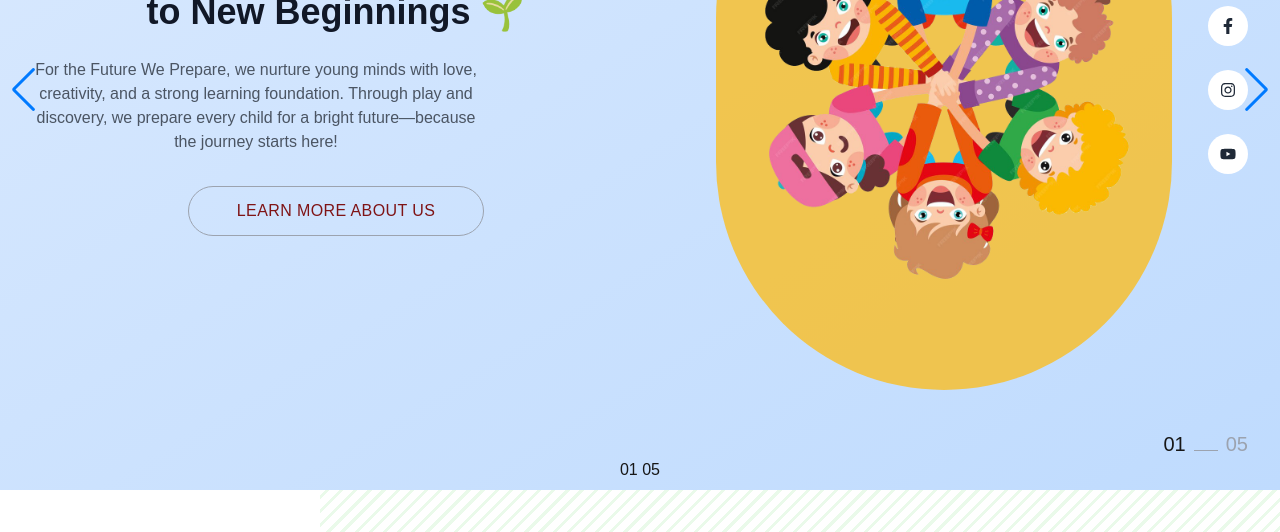
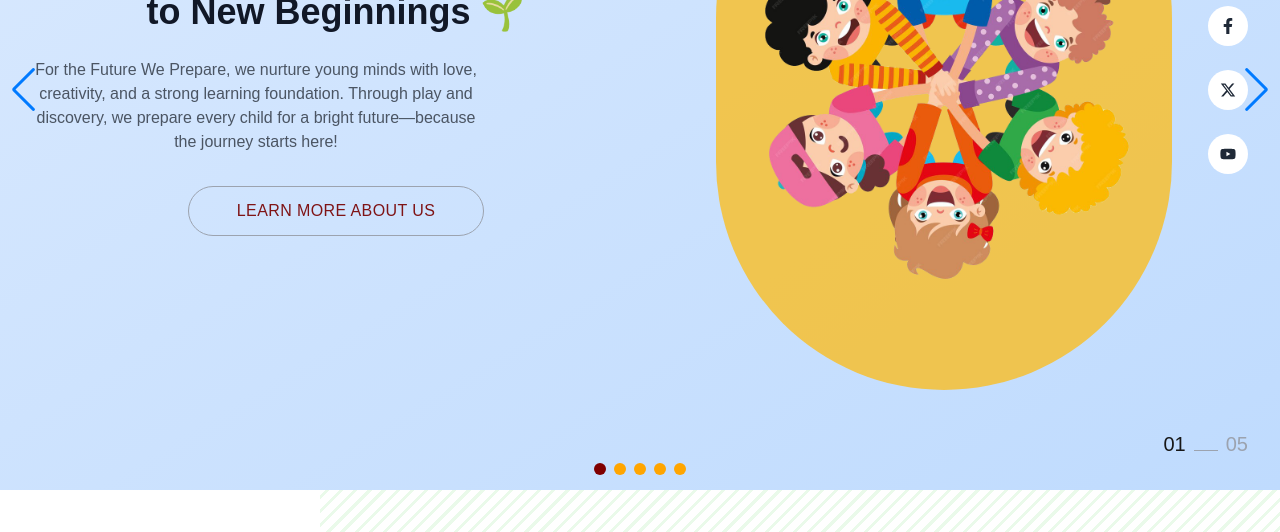
Before and after one commit to sseguku/appleseed-ui, a Next.js app: page / in a window 1280 px wide. Shown: the part 374-906 px from the top of the page. Built offline with nearby package versions, Linux system fonts and the light colour scheme.

Commit message:
updated homeslider design

```diff
--- a/app/components/Homeslider.tsx
+++ b/app/components/Homeslider.tsx
@@ -10,11 +10,13 @@ import "swiper/css/navigation";
 import "swiper/css/pagination";
 // import required modules
 import { Navigation, Pagination, Autoplay } from "swiper/modules";
-import { FaFacebookF, FaInstagram, FaYoutube } from "react-icons/fa";
+import { FaFacebookF, FaYoutube } from "react-icons/fa";
+import { FaXTwitter } from "react-icons/fa6";
 import Image from "next/image";
+import { useRef } from "react";
 
-// Product data array
-const productData = [
+// School data array
+const schoolData = [
   {
     id: 1,
 
@@ -37,7 +39,7 @@ const productData = [
       "Through fun-filled activities and hands-on learning, we engage little minds in purposeful play. Every day is an opportunity to explore, create, and grow in ways that prepare them for a bright future.",
     buttonText: "Explore Our Programs",
     buttonLink: "/programs",
-    image: "/faces_up.png",
+    image: "/children_slid.png",
     imageAlt: "Our Programs",
     background: "bg-gradient-to-br from-green-100 to-yellow-200",
     bgColor: "bg-yellow-300",
@@ -89,17 +91,26 @@ const productData = [
 ];
 
 export default function Homeslider() {
+  const paginationRef = useRef<HTMLDivElement>(null);
+
   return (
+    <div className="relative">
       <Swiper
         pagination={{
+          el: ".swiper-pagination-bullets",
           clickable: true,
-        type: "fraction",
-        formatFractionCurrent: (number) =>
-          number < 10 ? `0${number}` : number,
-        formatFractionTotal: (number) => (number < 10 ? `0${number}` : number),
-        renderFraction: (currentClass, totalClass) => {
-          return `<span class="${currentClass}"></span> <span class="swiper-pagination-separator"></span> <span class="${totalClass}"></span>`;
+          renderBullet: function (index, className) {
+            return `<span class="${className}"></span>`;
           },
+        }}
+        onBeforeInit={(swiper) => {
+          // Make sure pagination exists before trying to customize it
+          if (
+            swiper.params.pagination &&
+            typeof swiper.params.pagination !== "boolean"
+          ) {
+            swiper.params.pagination.el = ".swiper-pagination-bullets";
+          }
         }}
         navigation={true}
         loop={true}
@@ -113,25 +124,35 @@ export default function Homeslider() {
         modules={[Navigation, Pagination, Autoplay]}
         className="h-screen w-full relative"
       >
-      {productData.map((product) => (
-        <SwiperSlide key={product.id} className={product.background}>
+        {schoolData.map((slide) => (
+          <SwiperSlide key={slide.id} className={slide.background}>
             <div className="relative w-full h-full flex">
               {/* Social Icons */}
               <div className="absolute right-8 z-10 top-1/2 -translate-y-1/2 flex flex-col gap-6">
                 <div className="w-10 h-10 bg-white rounded-full flex items-center justify-center">
                   <FaFacebookF className="text-gray-800" />
                 </div>
-              <div className="w-10 h-10 bg-white rounded-full flex items-center justify-center">
-                <FaInstagram className="text-gray-800" />
-              </div>
-              <div className="w-10 h-10 bg-white rounded-full flex items-center justify-center">
+                <a
+                  href="https://x.com/AppleseedUg"
+                  target="_blank"
+                  rel="noopener noreferrer"
+                  className="w-10 h-10 bg-white rounded-full flex items-center justify-center"
+                >
+                  <FaXTwitter className="text-gray-800" />
+                </a>
+                <a
+                  href="https://www.youtube.com/@appleseedkindergartendaycare"
+                  target="_blank"
+                  rel="noopener noreferrer"
+                  className="w-10 h-10 bg-white rounded-full flex items-center justify-center"
+                >
                   <FaYoutube className="text-gray-800" />
-              </div>
+                </a>
               </div>
 
-            {/* Page Number */}
+              {/* Page Number on right side */}
               <div className="absolute bottom-8 right-8 text-xl font-medium">
-              <span>{product.id < 10 ? `0${product.id}` : product.id}</span>
+                <span>{slide.id < 10 ? `0${slide.id}` : slide.id}</span>
                 <div className="w-6 h-px bg-gray-400 mx-2 inline-block"></div>
                 <span className="text-gray-400">05</span>
               </div>
@@ -139,51 +160,35 @@ export default function Homeslider() {
               <div className="grid grid-cols-1 md:grid-cols-2 w-full max-w-7xl mx-auto px-8">
                 {/* Left Content */}
                 <div className="flex flex-col justify-center">
-                {/* Vertical Text */}
-                {/* <div className="hidden md:block absolute left-8 top-1/2 -translate-y-1/2 transform -rotate-90 origin-left">
-                  <p className="text-gray-500 uppercase tracking-wider text-xs whitespace-nowrap">
-                    {product.verticalText}
-                  </p>
-                </div> */}
-
-                {/* Price */}
-                {/*   <div className="mb-4">
-                  <span className="text-4xl font-bold">
-                    <span className="underline decoration-3">
-                      {product.price}
-                    </span>
-                  </span>
-                </div> */}
-
-                {/* Product Title */}
+                  {/* Title */}
                   <h1 className="text-4xl font-bold text-gray-900 mb-6 leading-tight whitespace-pre-line">
-                  {product.title}
+                    {slide.title}
                   </h1>
 
                   {/* Description */}
                   <p className="text-gray-600 mb-8 max-w-md">
-                  {product.description}
+                    {slide.description}
                   </p>
 
                   {/* Action Button */}
                   <div>
-                  <Link href={product.buttonLink}>
+                    <Link href={slide.buttonLink}>
                       <button className="bg-transparent text-primary uppercase tracking-wide py-3 px-12 border border-gray-400 rounded-full hover:bg-primary hover:text-white transition-colors duration-300">
-                      {product.buttonText}
+                        {slide.buttonText}
                       </button>
                     </Link>
                   </div>
                 </div>
 
-              {/* Right Content - Product Image */}
+                {/* Right Content - Image */}
                 <div className="relative flex items-center justify-center h-full">
                   <div
-                  className={`absolute w-3/4 h-3/4 rounded-full ${product.bgColor} opacity-80`}
+                    className={`absolute w-3/4 h-3/4 rounded-full ${slide.bgColor} opacity-80`}
                   ></div>
                   <div className="relative z-10">
                     <Image
-                    src={product.image}
-                    alt={product.imageAlt}
+                      src={slide.image}
+                      alt={slide.imageAlt}
                       width={400}
                       height={400}
                       className="object-contain"
@@ -191,12 +196,12 @@ export default function Homeslider() {
                     />
                   </div>
 
-                {/* Balu Approved Badge */}
+                  {/* Badge */}
                   <div className="absolute top-2 right-0 w-24 h-24">
                     <div className="relative w-full h-full">
                       <Image
                         src="/badge.png"
-                      alt="Balu Approved"
+                        alt="Appleseed Badge"
                         fill
                         className="object-contain"
                       />
@@ -207,6 +212,28 @@ export default function Homeslider() {
             </div>
           </SwiperSlide>
         ))}
+
+        {/* Bullets pagination in the center */}
+        <div
+          className="swiper-pagination-bullets absolute bottom-8 left-0 right-0 mx-auto z-10 text-center"
+          style={{ width: "fit-content", margin: "0 auto" }}
+        ></div>
       </Swiper>
+
+      <style jsx global>{`
+        .swiper-pagination-bullet {
+          width: 12px;
+          height: 12px;
+          background-color: orange;
+          opacity: 1;
+          margin: 0 5px;
+          display: inline-block;
+        }
+
+        .swiper-pagination-bullet-active {
+          background-color: maroon;
+        }
+      `}</style>
+    </div>
   );
 }
```
Also changed, not shown: public/children_slid.png (added). Lines whose indentation alone changed are shown as unchanged.
